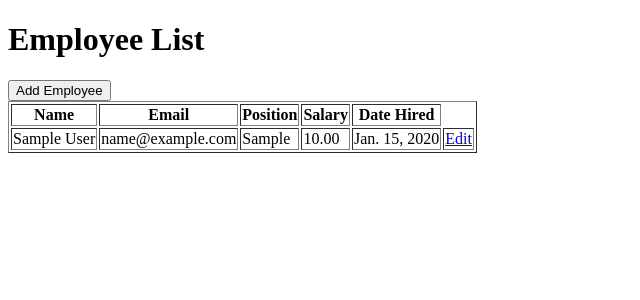
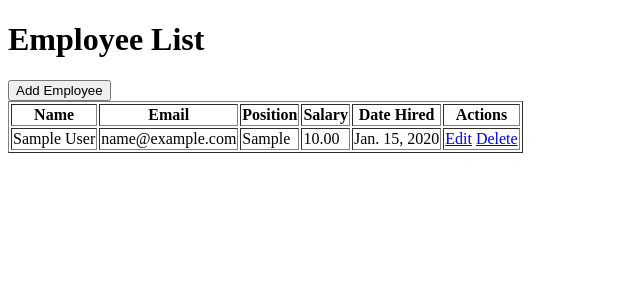
Before and after one commit to secrescence/hr_payroll, a Django app: page /payroll/employees/ in a window 1280 px wide. Shown: the top 300 px of the page, without its empty margins (0-640 px from the left). Run offline with Django 5.2, Linux system fonts and the light colour scheme; tables that the repository leaves empty hold one stand-in row (values such as "Sample post").

Commit message:
Added delete employee feature

```diff
--- a/payroll/templates/payroll/employee_list.html
+++ b/payroll/templates/payroll/employee_list.html
@@ -17,6 +17,7 @@
             <th>Position</th>
             <th>Salary</th>
             <th>Date Hired</th>
+            <th>Actions</th>
         </tr>
         {% for employee in employees %}
         <tr>
@@ -25,8 +26,12 @@
             <td>{{ employee.position }}</td>
             <td>{{ employee.salary }}</td>
             <td>{{ employee.date_hired }}</td>
+
             <td>
                 <a href="{% url 'edit_employee' employee.id %}">Edit</a>
+                <a href="{% url 'delete_employee' employee.id %}" onclick="return confirm('Are you sure you want to delete this employee?');">
+                    Delete
+                </a>
             </td>
         </tr>
         {% endfor %}
--- a/payroll/urls.py
+++ b/payroll/urls.py
@@ -1,9 +1,16 @@
 from django.urls import path
-from .views import employee_list, payroll_list, add_employee, edit_employee
+from .views import (
+    employee_list,
+    payroll_list,
+    add_employee,
+    edit_employee,
+    delete_employee,
+)
 
 urlpatterns = [
     path("employees/", employee_list, name="employee_list"),
     path("payrolls/", payroll_list, name="payroll_list"),
     path("employees/add/", add_employee, name="add_employee"),
     path("employees/edit/<int:pk>/", edit_employee, name="edit_employee"),
+    path("employees/delete/<int:id>/", delete_employee, name="delete_employee"),
 ]
--- a/payroll/views.py
+++ b/payroll/views.py
@@ -43,3 +43,10 @@ def edit_employee(request, pk):
         return redirect("employee_list")
 
     return render(request, "payroll/edit_employee.html", {"employee": employee})
+
+
+# View to delete employee
+def delete_employee(request, id):
+    employee = get_object_or_404(Employee, id=id)
+    employee.delete()
+    return redirect("employee_list")
```
